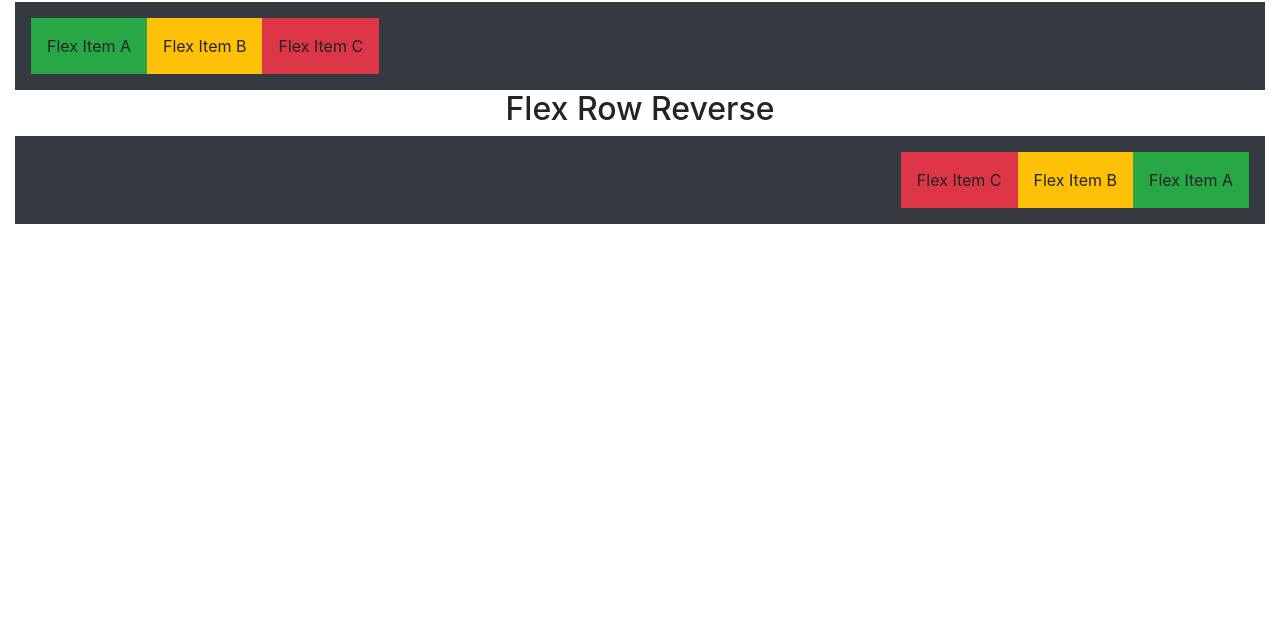
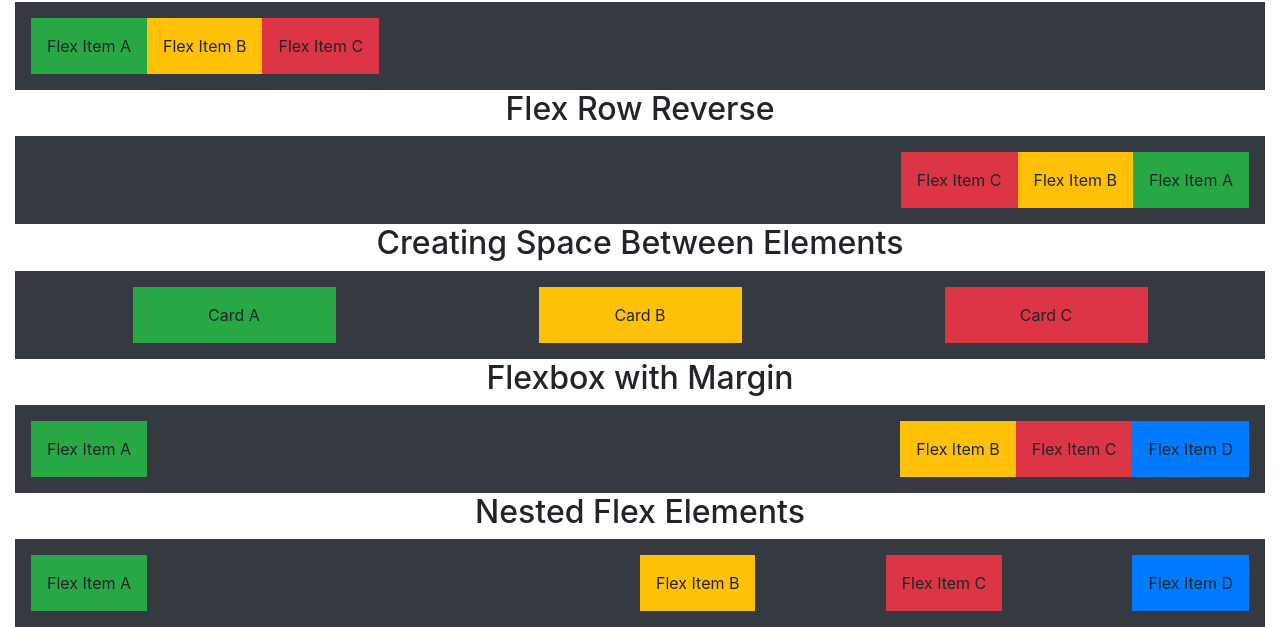
Before and after one commit to MineralWater321/s10-d1, a plain HTML site: page index.html in a window 1280 px wide. Shown: the part 687-1314 px from the top of the page. Before the commit the page ends 911 px from the top, so only its background shows below. Drawn offline with nearby package versions, Linux system fonts and the light colour scheme.

Commit message:
Complete Flex examples

```diff
--- a/index.html
+++ b/index.html
@@ -36,6 +36,31 @@
 			<div class="p-3 bg-warning">Flex Item B</div>
 			<div class="p-3 bg-danger">Flex Item C</div>
 		</div>
+
+		<h2>Creating Space Between Elements</h2>
+		<div class="bg-dark p-3 d-md-flex justify-content-around">
+			<div class="p-3 bg-success col-md-2">Card A</div>
+			<div class="p-3 bg-warning col-md-2">Card B</div>
+			<div class="p-3 bg-danger col-md-2">Card C</div>
+		</div>
+
+		<h2>Flexbox with Margin</h2>
+		<div class="bg-dark p-3 d-flex">
+			<div class="p-3 bg-success mr-auto">Flex Item A</div>
+			<div class="p-3 bg-warning">Flex Item B</div>
+			<div class="p-3 bg-danger">Flex Item C</div>
+			<div class="p-3 bg-primary">Flex Item D</div>
+		</div>
+
+		<h2>Nested Flex Elements</h2>
+		<div class="bg-dark p-3 d-block d-md-flex">
+			<div class="p-3 bg-success mr-auto">Flex Item A</div>
+			<div class="w-50 d-block d-md-flex justify-content-between">
+				<div class="p-3 bg-warning">Flex Item B</div>
+				<div class="p-3 bg-danger">Flex Item C</div>
+				<div class="p-3 bg-primary">Flex Item D</div>
+			</div>
+		</div>
 	</div>
 
 
```
